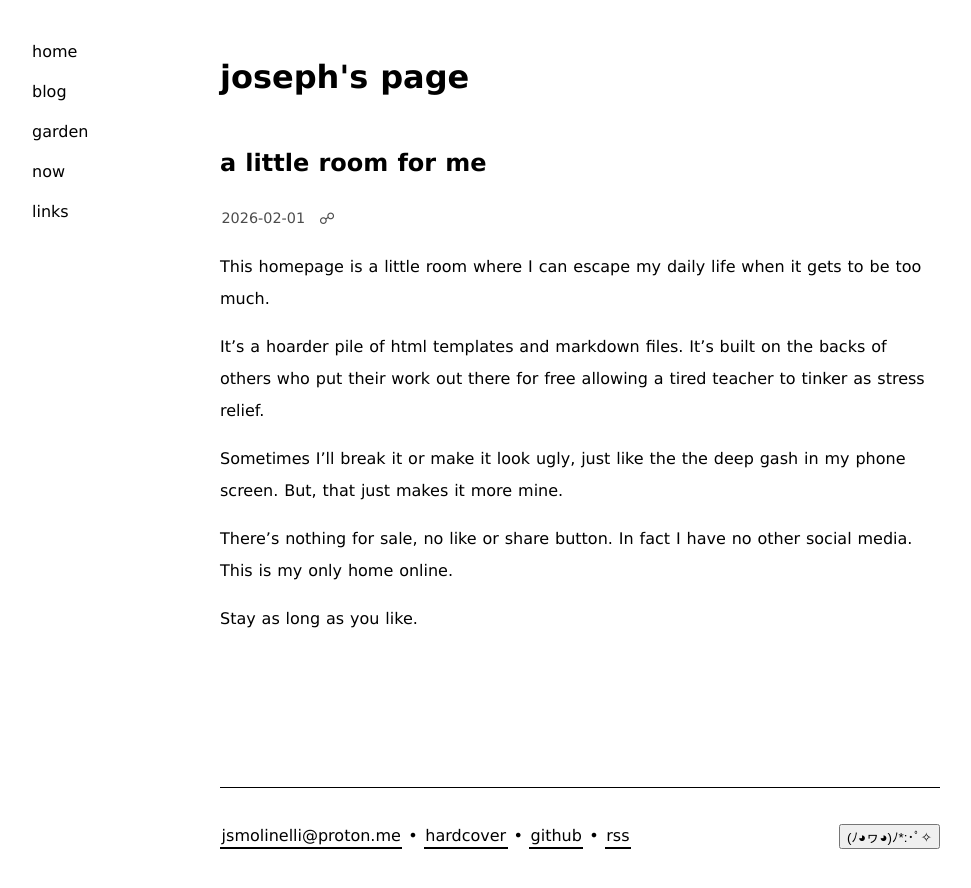
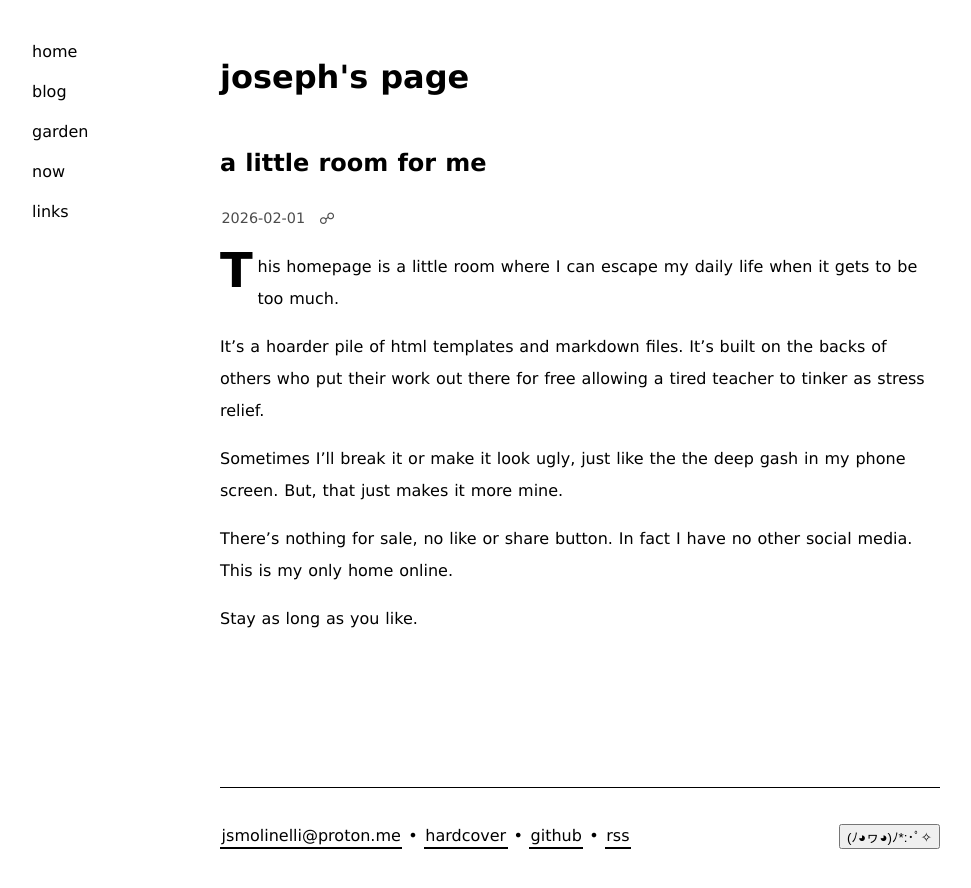
Before and after one commit to jomolin/page, a Jekyll site: the page built from _posts/2026-02-01-a-little-room.md, in a window 1280 px wide. Shown: the top 888 px of the page, without its empty margins (60-1031 px from the left). Built offline with Jekyll 4.4.1, drawn with Linux system fonts in a browser that asks for light colours.

Commit message:
updating theme stuff, add pizazz

```diff
--- a/_config.yml
+++ b/_config.yml
@@ -3,6 +3,7 @@
 baseurl: /page
 author: Joseph
 email: jsmolinelli@proton.me
+description: my little room online
 
 permalink: /blog/:title/
 
--- a/_layouts/default.html
+++ b/_layouts/default.html
@@ -8,6 +8,11 @@
   <link rel="stylesheet" href="{{ '/style.css' | relative_url }}" id="claritas-css">
   <link rel="stylesheet" href="{{ '/normalize.css' | relative_url }}" id="normalize-css" disabled>
   <link rel="stylesheet" href="{{ '/magick.css' | relative_url }}" id="magick-css" disabled>
+{% if page.excerpt %}
+  <meta name="description" content="{{ page.excerpt | strip_html | truncate: 160 }}">
+{% elsif site.description %}
+  <meta name="description" content="{{ site.description }}">
+{% endif %}
   <link rel="alternate" type="application/rss+xml" title="{{ site.title }}" href="{{ '/feed.xml' | relative_url }}">
   <script>
     if (localStorage.getItem('theme') === 'magick') {
--- a/blog.html
+++ b/blog.html
@@ -34,6 +34,9 @@
   <article>
     <time><a href="{{ post.url | relative_url }}">{{ post.date | date: "%Y-%m-%d" }}</a></time>
     <h3>{{ post.title }}</h3>
-    {{ post.content }}
+    <p>{{ post.excerpt | strip_html }}</p>
+    {% if post.content != post.excerpt %}
+      <a href="{{ post.url | relative_url }}">read more →</a>
+    {% endif %}
   </article>
 {% endfor %}
--- a/style.css
+++ b/style.css
@@ -227,6 +227,45 @@
     }
 }
 
+/* Drop caps */
+article p:first-of-type::first-letter {
+    font-size: 3em;
+    float: left;
+    line-height: 0.8;
+    margin-right: 0.1em;
+    font-weight: 900;
+}
+
+/* Blockquotes */
+blockquote {
+    border-left: 3px solid var(--text-color);
+    margin: var(--common-element-size) 0;
+    padding: var(--common-element-size-05x) var(--common-element-size);
+    font-style: italic;
+    opacity: 0.85;
+}
+
+/* Selection highlight */
+::selection {
+    background-color: #b8f5c8;
+    color: black;
+}
+
+/* Date link hover — dramatic underline slide */
+time a {
+    border-bottom: none;
+    text-decoration: underline;
+    text-decoration-color: transparent;
+    text-underline-offset: 3px;
+    transition: text-decoration-color 0.2s ease;
+}
+
+time a:hover {
+    text-decoration-color: var(--text-color);
+    color: inherit;
+    background-color: transparent;
+}
+
 /* Compatibility */
 body {
     -webkit-text-size-adjust: 100%;
```
